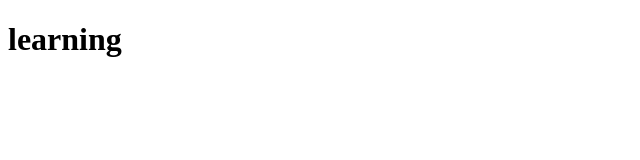
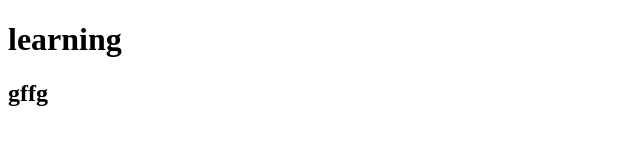
Before and after one commit to anillmn/learning-git, a plain HTML site: page index.html in a window 1280 px wide. Shown: the full height of the page, 0-640 px from the left. Drawn offline with Linux system fonts and the light colour scheme.

Commit message:
just change

```diff
--- a/index.html
+++ b/index.html
@@ -8,5 +8,6 @@
 </head>
 <body>
     <h1>learning</h1>
+    <h2>gffg</h2>
 </body>
 </html>
```
